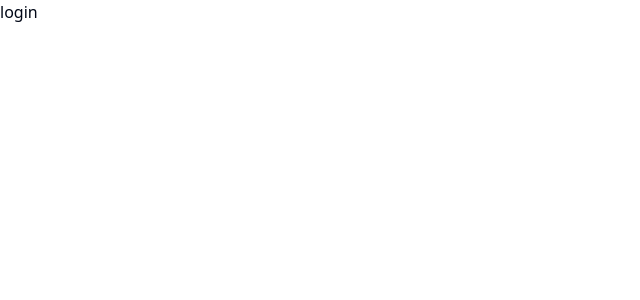
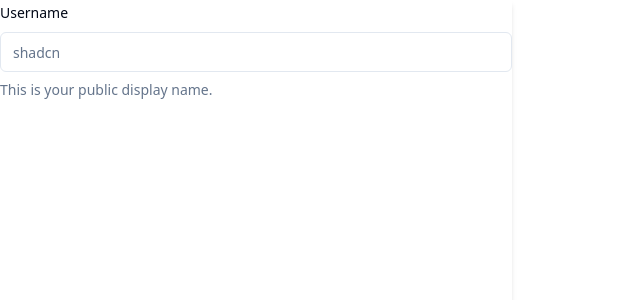
Before and after one commit to thoroughgood/Tutor-Website, a Next.js app in the folder frontend/: page /login in a window 1280 px wide. Shown: the top 300 px of the page, without its empty margins (0-640 px from the left). Built offline with nearby package versions, Linux system fonts and the light colour scheme.

Commit message:
shadcn forms

```diff
--- a/frontend/package.json
+++ b/frontend/package.json
@@ -9,6 +9,8 @@
     "lint": "next lint"
   },
   "dependencies": {
+    "@hookform/resolvers": "^3.3.1",
+    "@radix-ui/react-label": "^2.0.2",
     "@radix-ui/react-slot": "^1.0.2",
     "@types/node": "20.6.5",
     "@types/react": "18.2.22",
@@ -23,10 +25,12 @@
     "postcss": "8.4.30",
     "react": "18.2.0",
     "react-dom": "18.2.0",
+    "react-hook-form": "^7.46.2",
     "tailwind-merge": "^1.14.0",
     "tailwindcss": "3.3.3",
     "tailwindcss-animate": "^1.0.7",
-    "typescript": "5.2.2"
+    "typescript": "5.2.2",
+    "zod": "^3.22.2"
   },
   "devDependencies": {
     "@typescript-eslint/eslint-plugin": "^6.7.3",
--- /dev/null
+++ b/frontend/src/components/ui/form.tsx
@@ -0,0 +1,176 @@
+import * as React from "react"
+import * as LabelPrimitive from "@radix-ui/react-label"
+import { Slot } from "@radix-ui/react-slot"
+import {
+  Controller,
+  ControllerProps,
+  FieldPath,
+  FieldValues,
+  FormProvider,
+  useFormContext,
+} from "react-hook-form"
+
+import { cn } from "@/lib/utils"
+import { Label } from "@/components/ui/label"
+
+const Form = FormProvider
+
+type FormFieldContextValue<
+  TFieldValues extends FieldValues = FieldValues,
+  TName extends FieldPath<TFieldValues> = FieldPath<TFieldValues>
+> = {
+  name: TName
+}
+
+const FormFieldContext = React.createContext<FormFieldContextValue>(
+  {} as FormFieldContextValue
+)
+
+const FormField = <
+  TFieldValues extends FieldValues = FieldValues,
+  TName extends FieldPath<TFieldValues> = FieldPath<TFieldValues>
+>({
+  ...props
+}: ControllerProps<TFieldValues, TName>) => {
+  return (
+    <FormFieldContext.Provider value={{ name: props.name }}>
+      <Controller {...props} />
+    </FormFieldContext.Provider>
+  )
+}
+
+const useFormField = () => {
+  const fieldContext = React.useContext(FormFieldContext)
+  const itemContext = React.useContext(FormItemContext)
+  const { getFieldState, formState } = useFormContext()
+
+  const fieldState = getFieldState(fieldContext.name, formState)
+
+  if (!fieldContext) {
+    throw new Error("useFormField should be used within <FormField>")
+  }
+
+  const { id } = itemContext
+
+  return {
+    id,
+    name: fieldContext.name,
+    formItemId: `${id}-form-item`,
+    formDescriptionId: `${id}-form-item-description`,
+    formMessageId: `${id}-form-item-message`,
+    ...fieldState,
+  }
+}
+
+type FormItemContextValue = {
+  id: string
+}
+
+const FormItemContext = React.createContext<FormItemContextValue>(
+  {} as FormItemContextValue
+)
+
+const FormItem = React.forwardRef<
+  HTMLDivElement,
+  React.HTMLAttributes<HTMLDivElement>
+>(({ className, ...props }, ref) => {
+  const id = React.useId()
+
+  return (
+    <FormItemContext.Provider value={{ id }}>
+      <div ref={ref} className={cn("space-y-2", className)} {...props} />
+    </FormItemContext.Provider>
+  )
+})
+FormItem.displayName = "FormItem"
+
+const FormLabel = React.forwardRef<
+  React.ElementRef<typeof LabelPrimitive.Root>,
+  React.ComponentPropsWithoutRef<typeof LabelPrimitive.Root>
+>(({ className, ...props }, ref) => {
+  const { error, formItemId } = useFormField()
+
+  return (
+    <Label
+      ref={ref}
+      className={cn(error && "text-destructive", className)}
+      htmlFor={formItemId}
+      {...props}
+    />
+  )
+})
+FormLabel.displayName = "FormLabel"
+
+const FormControl = React.forwardRef<
+  React.ElementRef<typeof Slot>,
+  React.ComponentPropsWithoutRef<typeof Slot>
+>(({ ...props }, ref) => {
+  const { error, formItemId, formDescriptionId, formMessageId } = useFormField()
+
+  return (
+    <Slot
+      ref={ref}
+      id={formItemId}
+      aria-describedby={
+        !error
+          ? `${formDescriptionId}`
+          : `${formDescriptionId} ${formMessageId}`
+      }
+      aria-invalid={!!error}
+      {...props}
+    />
+  )
+})
+FormControl.displayName = "FormControl"
+
+const FormDescription = React.forwardRef<
+  HTMLParagraphElement,
+  React.HTMLAttributes<HTMLParagraphElement>
+>(({ className, ...props }, ref) => {
+  const { formDescriptionId } = useFormField()
+
+  return (
+    <p
+      ref={ref}
+      id={formDescriptionId}
+      className={cn("text-sm text-muted-foreground", className)}
+      {...props}
+    />
+  )
+})
+FormDescription.displayName = "FormDescription"
+
+const FormMessage = React.forwardRef<
+  HTMLParagraphElement,
+  React.HTMLAttributes<HTMLParagraphElement>
+>(({ className, children, ...props }, ref) => {
+  const { error, formMessageId } = useFormField()
+  const body = error ? String(error?.message) : children
+
+  if (!body) {
+    return null
+  }
+
+  return (
+    <p
+      ref={ref}
+      id={formMessageId}
+      className={cn("text-sm font-medium text-destructive", className)}
+      {...props}
+    >
+      {body}
+    </p>
+  )
+})
+FormMessage.displayName = "FormMessage"
+
+export {
+  useFormField,
+  Form,
+  FormItem,
+  FormLabel,
+  FormControl,
+  FormDescription,
+  FormMessage,
+  FormField,
+}
--- /dev/null
+++ b/frontend/src/components/ui/input.tsx
@@ -0,0 +1,25 @@
+import * as React from "react"
+
+import { cn } from "@/lib/utils"
+
+export interface InputProps
+  extends React.InputHTMLAttributes<HTMLInputElement> {}
+
+const Input = React.forwardRef<HTMLInputElement, InputProps>(
+  ({ className, type, ...props }, ref) => {
+    return (
+      <input
+        type={type}
+        className={cn(
+          "flex h-10 w-full rounded-md border border-input bg-background px-3 py-2 text-sm ring-offset-background file:border-0 file:bg-transparent file:text-sm file:font-medium placeholder:text-muted-foreground focus-visible:outline-none focus-visible:ring-2 focus-visible:ring-ring focus-visible:ring-offset-2 disabled:cursor-not-allowed disabled:opacity-50",
+          className
+        )}
+        ref={ref}
+        {...props}
+      />
+    )
+  }
+)
+Input.displayName = "Input"
+
+export { Input }
--- /dev/null
+++ b/frontend/src/components/ui/label.tsx
@@ -0,0 +1,26 @@
+"use client"
+
+import * as React from "react"
+import * as LabelPrimitive from "@radix-ui/react-label"
+import { cva, type VariantProps } from "class-variance-authority"
+
+import { cn } from "@/lib/utils"
+
+const labelVariants = cva(
+  "text-sm font-medium leading-none peer-disabled:cursor-not-allowed peer-disabled:opacity-70"
+)
+
+const Label = React.forwardRef<
+  React.ElementRef<typeof LabelPrimitive.Root>,
+  React.ComponentPropsWithoutRef<typeof LabelPrimitive.Root> &
+    VariantProps<typeof labelVariants>
+>(({ className, ...props }, ref) => (
+  <LabelPrimitive.Root
+    ref={ref}
+    className={cn(labelVariants(), className)}
+    {...props}
+  />
+))
+Label.displayName = LabelPrimitive.Root.displayName
+
+export { Label }
--- a/frontend/src/pages/_app.tsx
+++ b/frontend/src/pages/_app.tsx
@@ -1,6 +1,11 @@
-import '@/styles/globals.css'
-import type { AppProps } from 'next/app'
+import "@/styles/globals.css";
+import type { AppProps } from "next/app";
+import Layout from "./_layout";
 
 export default function App({ Component, pageProps }: AppProps) {
-  return <Component {...pageProps} />
+  return (
+    <Layout>
+      <Component {...pageProps} />
+    </Layout>
+  );
 }
--- a/frontend/src/pages/login.tsx
+++ b/frontend/src/pages/login.tsx
@@ -1,5 +1,64 @@
+import { useForm } from "react-hook-form"
+import * as z from "zod"
+import { zodResolver } from "@hookform/resolvers/zod"
+import {
+  Form,
+  FormControl,
+  FormDescription,
+  FormField,
+  FormItem,
+  FormLabel,
+  FormMessage,
+} from "@/components/ui/form"
+import { Input } from "@/components/ui/input"
+
+const formSchema = z.object({
+  username: z
+    .string()
+    .min(2, {
+      message: "Username must be at least 2 characters",
+    })
+    .max(50, {
+      message: "Username cannot be less than 50 characters",
+    }),
+})
+
 export default function Login() {
-
-  const a = 2
-  return <div>login</div>;
+  const form = useForm<z.infer<typeof formSchema>>({
+    resolver: zodResolver(formSchema),
+    defaultValues: {
+      username: "",
+    },
+  })
+  function onSubmit(values: z.infer<typeof formSchema>) {
+    // Do something with the form values.
+    // ✅ This will be type-safe and validated.
+    console.log(values)
+  }
+  return (
+    <div className="flex h-full w-full">
+      <div className="w-full max-w-lg bg-background shadow-md">
+        <Form {...form}>
+          <form onSubmit={form.handleSubmit(onSubmit)}>
+            <FormField
+              control={form.control}
+              name="username"
+              render={({ field }) => (
+                <FormItem>
+                  <FormLabel>Username</FormLabel>
+                  <FormControl>
+                    <Input placeholder="shadcn" {...field} />
+                  </FormControl>
+                  <FormDescription>
+                    This is your public display name.
+                  </FormDescription>
+                  <FormMessage />
+                </FormItem>
+              )}
+            />
+          </form>
+        </Form>
+      </div>
+    </div>
+  )
 }
```
Also changed, not shown: frontend/.eslintrc.json, frontend/.prettierrc.json, frontend/src/pages/_layout.tsx (renamed from frontend/src/pages/layout.tsx), 1 other file (tests, documents, lock files or other folders).
